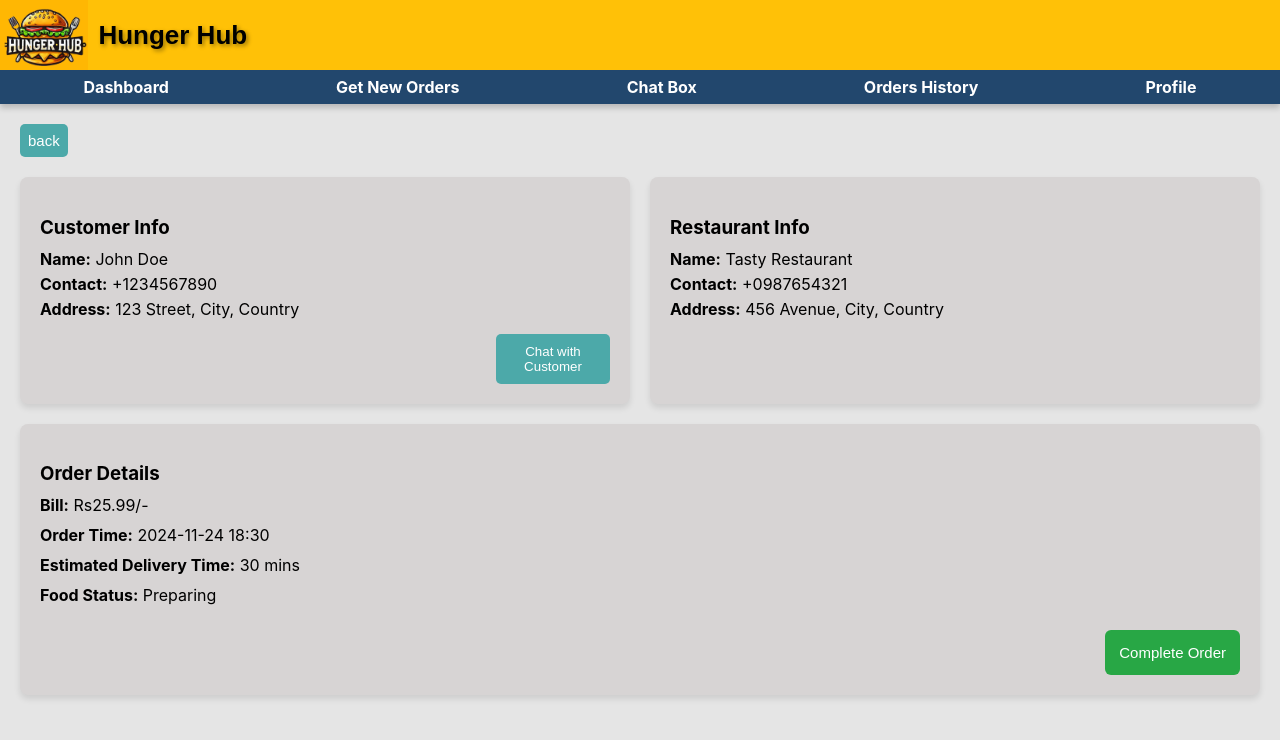
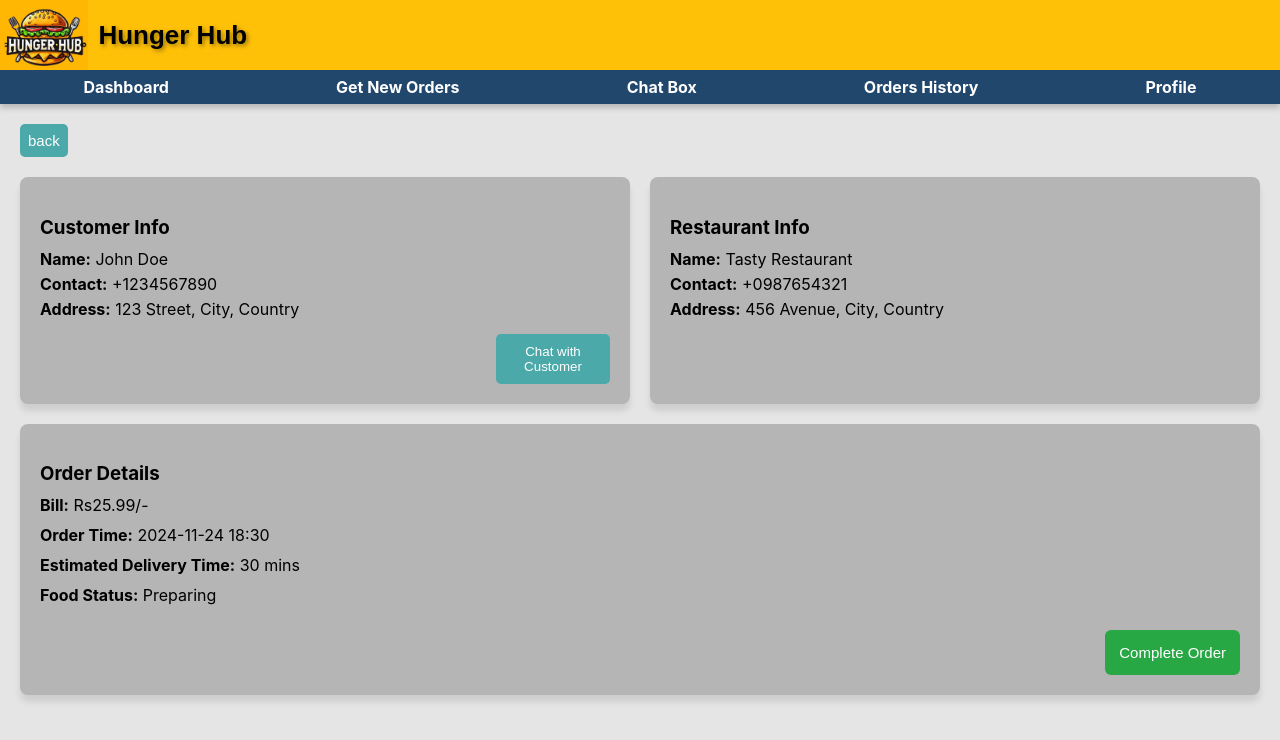
Before and after one commit to Saim-Naseer/HungerHub, a React (Create React App) app in the folder frontend/my-app/: page /OrderDetail/1 in a window 1280 px wide. Both pictures are taken after a click on the element "Rider". Shown: the top 740 px of the page. Built offline with nearby package versions, Linux system fonts and the light colour scheme.

Commit message:
Fixes some Styles of rider frontend

```diff
--- a/frontend/my-app/src/Rider/Containers/GetNewOrders.js
+++ b/frontend/my-app/src/Rider/Containers/GetNewOrders.js
@@ -52,7 +52,7 @@ const GetNewOrders = () => {
   };
 
   return (
-    <div className="get-new-orders">
+    <div className="Driver-get-new-orders">
       <h2>Available Orders:</h2>
       {orders.length === 0 ? (
         <p>No new orders available in your area.</p>
--- a/frontend/my-app/src/Rider/Containers/OrderDetail.js
+++ b/frontend/my-app/src/Rider/Containers/OrderDetail.js
@@ -48,7 +48,7 @@ const OrderDetail = () => {
   }
 
   return (
-    <div className="order-detail-page">
+    <div className="Rider-order-detail-page">
       <button className="backbutton" onClick={() => navigate('/')}>back</button>
       <div className="upper-half">
         {/* Customer Info Section */}
@@ -72,7 +72,7 @@ const OrderDetail = () => {
       </div>
 
       {/* Order Details Section */}
-      <div className="order-details">
+      <div className="order-Alldetails">
         <div className="order-info-box">
           <h3>Order Details</h3>
           <div className="order-summary">
--- a/frontend/my-app/src/Rider/Styles/GetNewOrders.css
+++ b/frontend/my-app/src/Rider/Styles/GetNewOrders.css
@@ -1,8 +1,10 @@
-.get-new-orders {
+.Driver-get-new-orders {
     padding: 20px;
+    background-color: white;
+    height: 100vh;
   }
 
-  .get-new-orders h2 {
+  .Driver-get-new-orders h2 {
     margin-bottom: 20px;
   }
 
--- a/frontend/my-app/src/Rider/Styles/OrderDetail.css
+++ b/frontend/my-app/src/Rider/Styles/OrderDetail.css
@@ -20,7 +20,7 @@
 
 
 
-.order-detail-page {
+.Rider-order-detail-page {
     display: flex;
     flex-direction: column;
     gap: 20px;
@@ -33,11 +33,19 @@
   }
 
   .info-box {
-    background-color: #d7d4d4;
+    background-color: #b6b5b5;
     border-radius: 8px;
     padding: 20px;
     flex: 1;
-    box-shadow: 0 4px 6px rgba(0, 0, 0, 0.1);
+    box-shadow: 0 7px 6px rgba(0, 0, 0, 0.1);
+  }
+
+  .order-Alldetails{
+    background-color: #b6b5b5;
+    border-radius: 8px;
+    padding: 20px;
+    flex: 1;
+    box-shadow: 0 7px 6px rgba(0, 0, 0, 0.1);
   }
 
   .info-box h3 {
```
